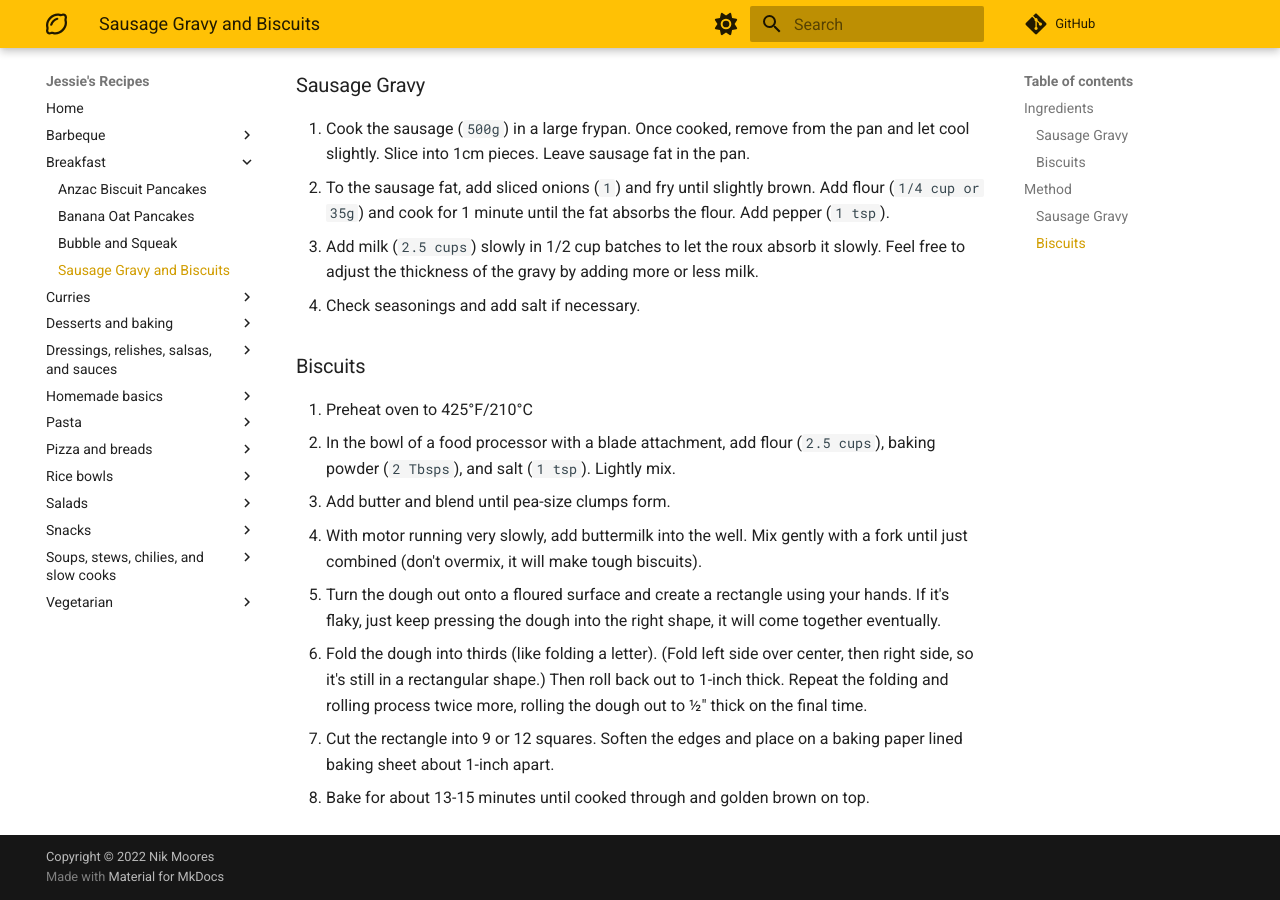
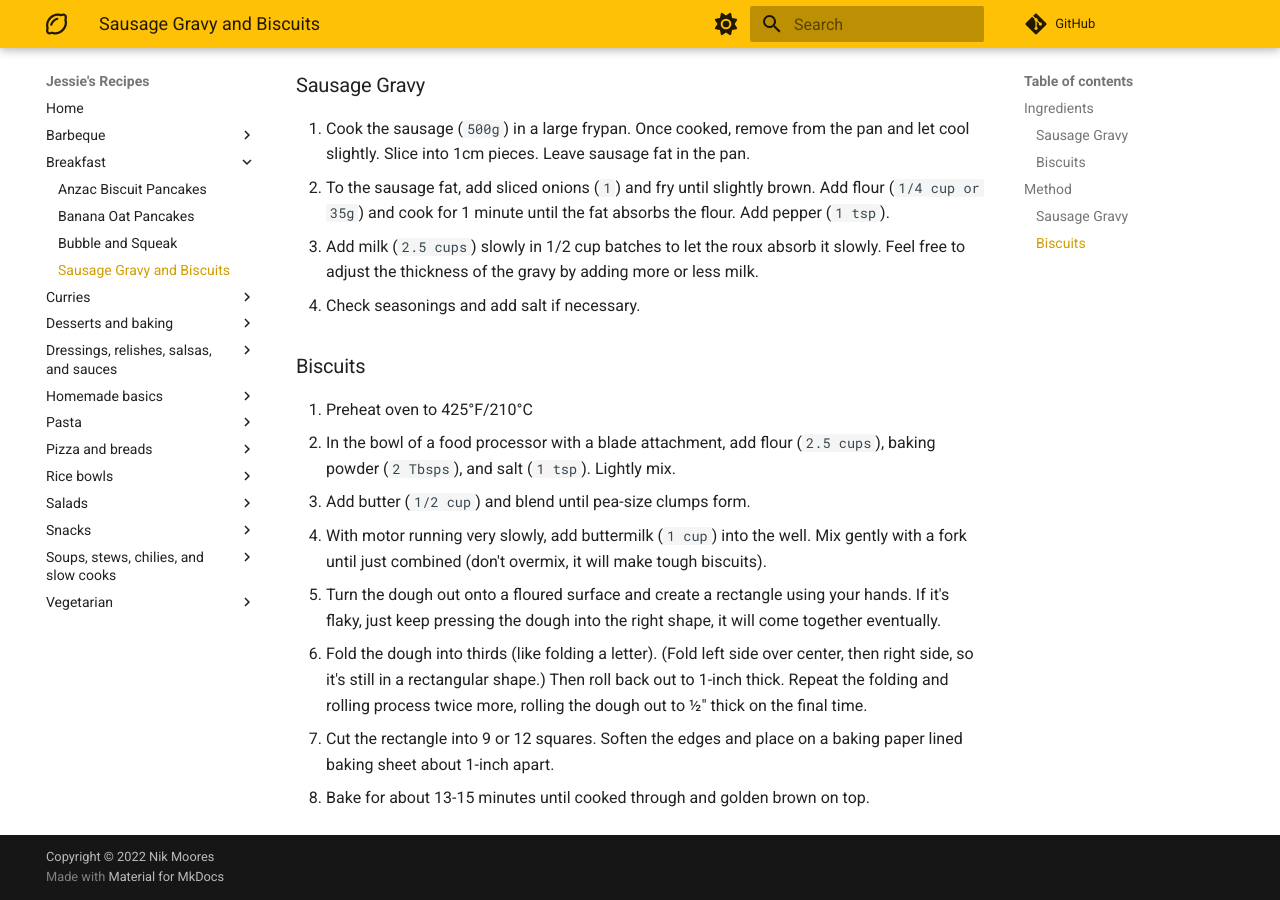
Before and after one commit to Adroz/recipe-database, an MkDocs documentation site: the page built from docs/breakfast/sausage-gravy-and-biscuits.md, in a window 1280 px wide and 900 px high, scrolled down 896 px. Built offline with MkDocs 1.6.1 and Material for MkDocs 9.7.7, drawn with Linux system fonts in a browser that asks for light colours; comment, search, counter and statistics services are not loaded.

Commit message:
Update sausage-gravy-and-biscuits.md

```diff
--- a/docs/breakfast/sausage-gravy-and-biscuits.md
+++ b/docs/breakfast/sausage-gravy-and-biscuits.md
@@ -32,8 +32,8 @@
 ### Biscuits
 1. Preheat oven to 425°F/210°C
 1. In the bowl of a food processor with a blade attachment, add flour (`2.5 cups`), baking powder (`2 Tbsps`), and salt (`1 tsp`). Lightly mix.
-1. Add butter and blend until pea-size clumps form.
-1. With motor running very slowly, add buttermilk into the well. Mix gently with a fork until just combined (don't overmix, it will make tough biscuits).
+1. Add butter (`1/2 cup`) and blend until pea-size clumps form.
+1. With motor running very slowly, add buttermilk (`1 cup`) into the well. Mix gently with a fork until just combined (don't overmix, it will make tough biscuits).
 1. Turn the dough out onto a floured surface and create a rectangle using your hands. If it's flaky, just keep pressing the dough into the right shape, it will come together eventually.
 1. Fold the dough into thirds (like folding a letter). (Fold left side over center, then right side, so it's still in a rectangular shape.) Then roll back out to 1-inch thick. Repeat the folding and rolling process twice more, rolling the dough out to ½" thick on the final time.
 1. Cut the rectangle into 9 or 12 squares. Soften the edges and place on a baking paper lined baking sheet about 1-inch apart.
```
